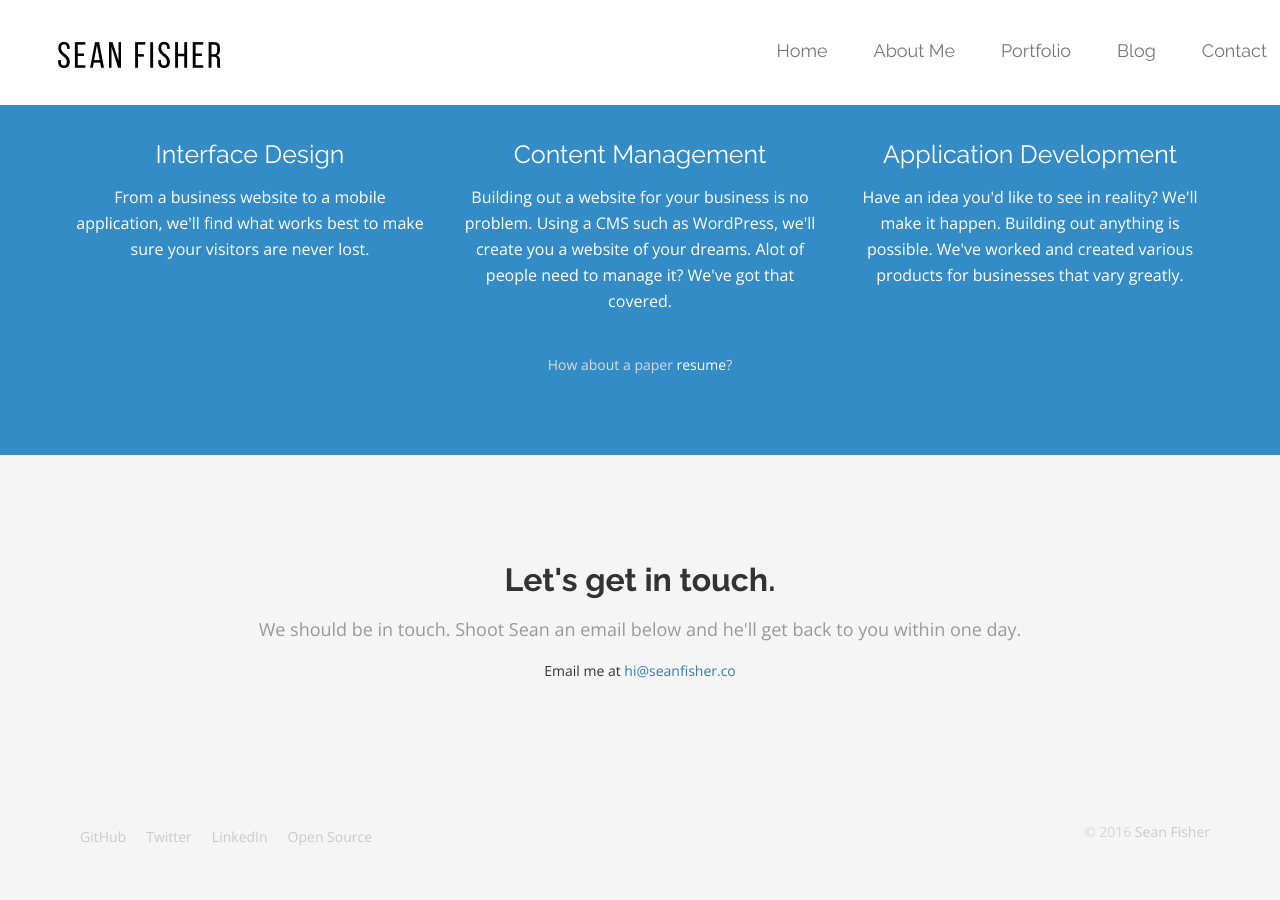
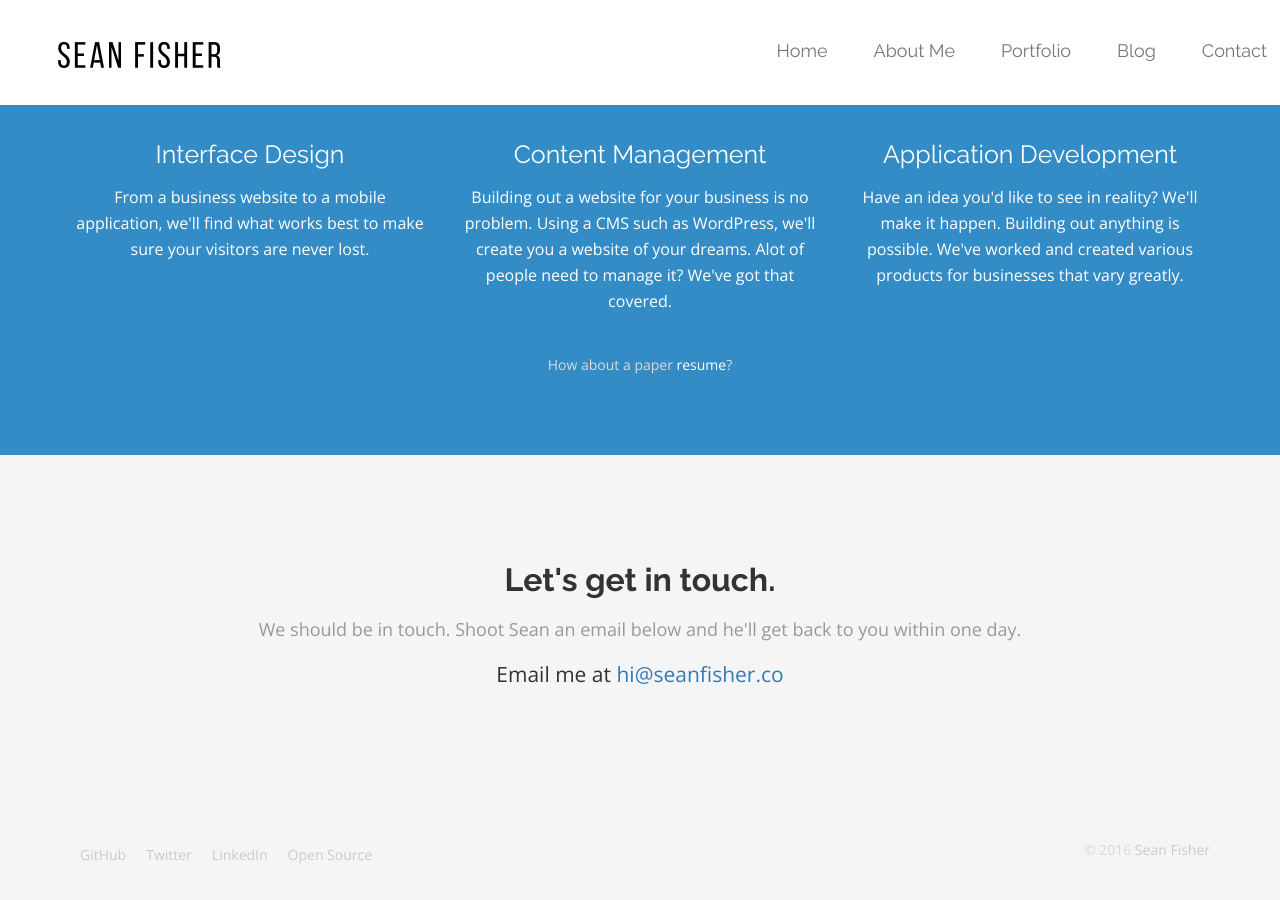
Before and after one commit to srtfisher/srtfisher.github.io, a Jekyll site: the page built from index.html, in a window 1280 px wide and 900 px high, scrolled down 1923 px. Built offline with Jekyll 4.4.1, drawn with Linux system fonts in a browser that asks for light colours; nearby versions of some CDN libraries; Markdown is read by kramdown in place of the engine named in the settings.

Commit message:
Update contact.html

```diff
--- a/_includes/contact.html
+++ b/_includes/contact.html
@@ -4,7 +4,8 @@
     <h3 class="section-title">Let's get in touch.</h3>
     <h4 class="section-sub">We should be in touch. Shoot Sean an email below and he'll get back to you within <strong class="tipsy" title="That is, of course, if I'm not away on a much needed vacation!">one day</strong>.</h4>
     {% endif %}
-  <p align="center">Email me at <a href="mailto:hi@seanfisher.co">hi@seanfisher.co</a></p>
+
+    <p align="center" class="lead">Email me at <a href="mailto:hi@seanfisher.co">hi@seanfisher.co</a></p>
     <!--
     <div class="alt-btns row">
       <div class="col-lg-3 col-md-3 col-sm-4 left col-lg-push-3 col-md-push-3 col-sm-push-2">
```
